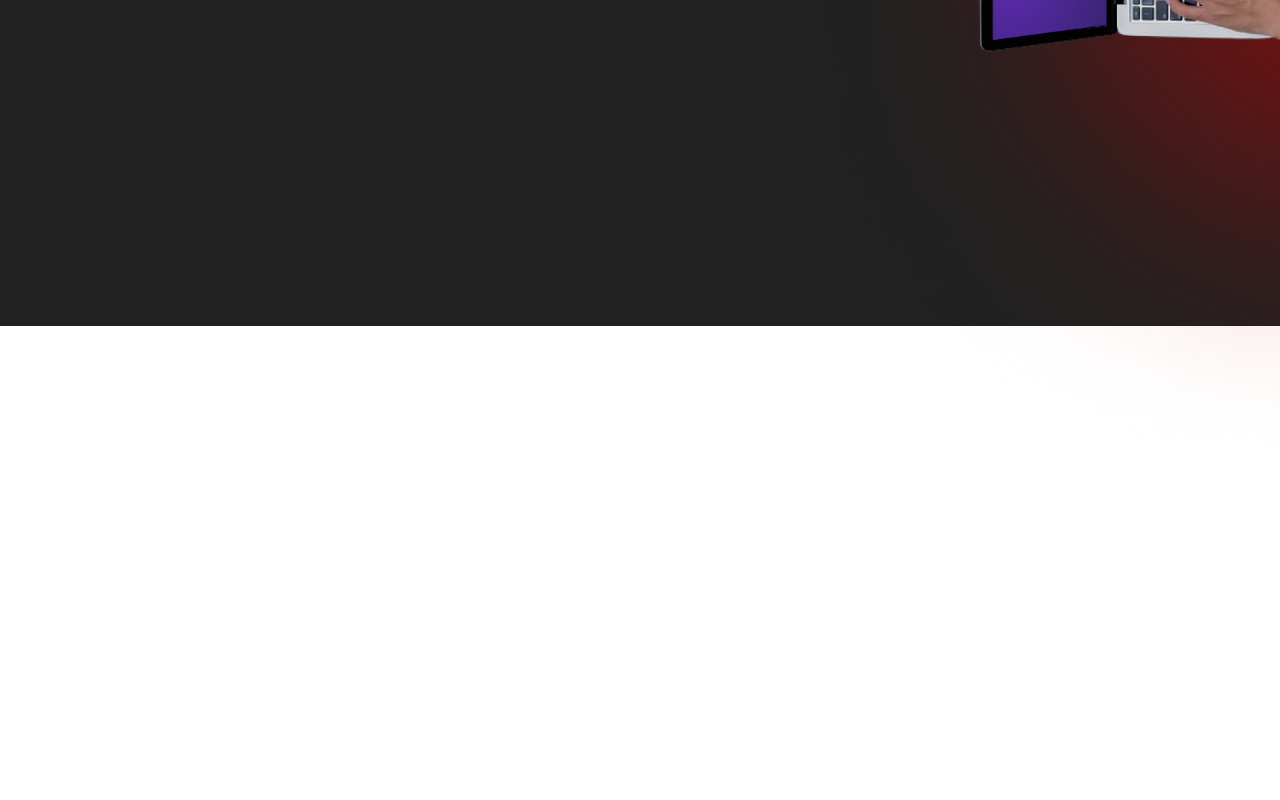
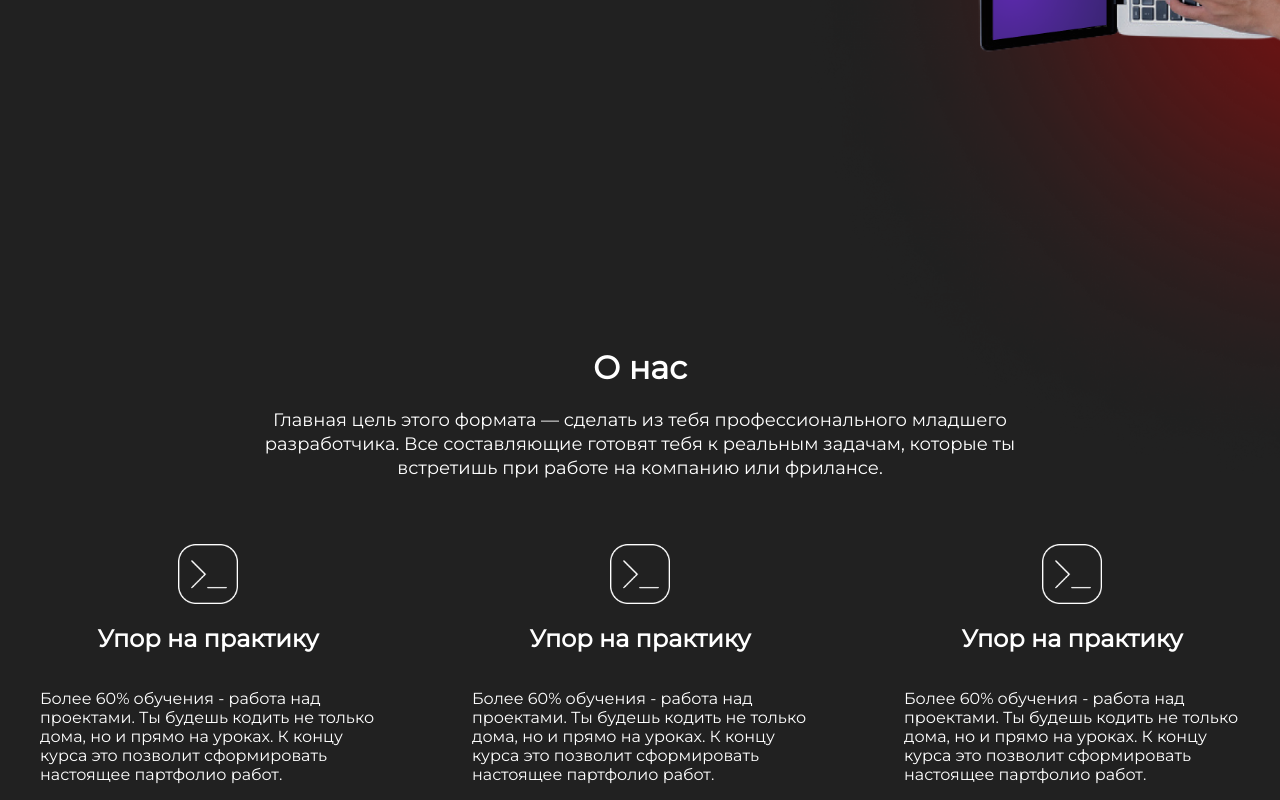
Before and after one commit to BaitemirAsanbaev/karakol-tech, a React (Create React App) app: page / in a window 1280 px wide. Shown: the part 526-1326 px from the top of the page. Before the commit the page ends 1032 px from the top, so only its background shows below. Built offline with nearby package versions, Linux system fonts and the light colour scheme.

Commit message:
Create about section

```diff
--- a/src/App.scss
+++ b/src/App.scss
@@ -1,8 +1,7 @@
-// .App {
-//   max-width: 90%;
-//   margin: 0 auto;
-// }
+@import './styles/mixins/mixins.scss';
+@import "./styles/variables/colors.scss";
 
 body {
   margin: 0;
+  background-color: $base-black;
 }
--- /dev/null
+++ b/src/components/About/About.js
@@ -0,0 +1,28 @@
+import classes from "./About.module.scss";
+import aboutIcon from "../../assets/about-icon.png";
+
+const About = () => {
+  return (<div className={classes.About}>
+    <h1>О нас</h1>
+    <p className={classes.AboutText}>Главная цель этого формата — сделать из тебя профессионального младшего разработчика. Все составляющие готовят тебя к реальным задачам, которые ты встретишь при работе на компанию или фрилансе. </p>
+    <div className={classes.CardContainer}>
+      <div className={classes.Card}>
+        <img src={aboutIcon} width='60'/>
+        <h2>Упор на практику</h2>
+        <p>Более 60% обучения - работа над проектами. Ты будешь кодить не только дома, но и прямо на уроках. К концу курса это позволит сформировать настоящее партфолио работ.</p>
+      </div>
+      <div className={classes.Card}>
+        <img src={aboutIcon} width='60'/>
+        <h2>Упор на практику</h2>
+        <p>Более 60% обучения - работа над проектами. Ты будешь кодить не только дома, но и прямо на уроках. К концу курса это позволит сформировать настоящее партфолио работ.</p>
+      </div>
+      <div className={classes.Card}>
+        <img src={aboutIcon} width='60'/>
+        <h2>Упор на практику</h2>
+        <p>Более 60% обучения - работа над проектами. Ты будешь кодить не только дома, но и прямо на уроках. К концу курса это позволит сформировать настоящее партфолио работ.</p>
+      </div>
+    </div>
+  </div>);
+}
+
+export default About;
--- /dev/null
+++ b/src/components/About/About.module.scss
@@ -0,0 +1,36 @@
+@import "../../styles/mixins/mixins.scss" ;
+@import "../../styles/variables/font-family.scss" ;
+
+.About {
+  @include container;
+  color: #fff;
+  font-family: $base-font-family;
+  text-align: center;
+}
+
+.AboutText {
+  max-width: 70%;
+  margin: 0 auto;
+  line-height: 1.5rem;
+  font-size: 18px;
+}
+
+.CardContainer {
+  margin-top: 4rem;
+  display: flex;
+  justify-content: space-between;
+  flex-wrap: wrap;
+}
+
+.Card {
+  display: flex;
+  flex-direction: column;
+  justify-content: center;
+  align-items: center;
+  width: 28%;
+}
+
+.Card h2,
+.Card p {
+  text-align: start;
+}
--- a/src/components/Header/Header.module.scss
+++ b/src/components/Header/Header.module.scss
@@ -6,7 +6,6 @@
   display: flex;
   justify-content: space-between;
   height: 100vh;
-  background-color: $base-black;
 }
 
 .HeaderContent {
--- a/src/pages/Home/Home.js
+++ b/src/pages/Home/Home.js
@@ -1,9 +1,13 @@
+import About from "../../components/About/About";
 import Header from "../../components/Header/Header";
 
 const Home = () => {
   return (
-    <Header/>
-   );
+    <div>
+      <Header />
+      <About />
+    </div>
+  );
 }
 
 export default Home;
```
Also changed, not shown: src/assets/about-icon.png (added).
